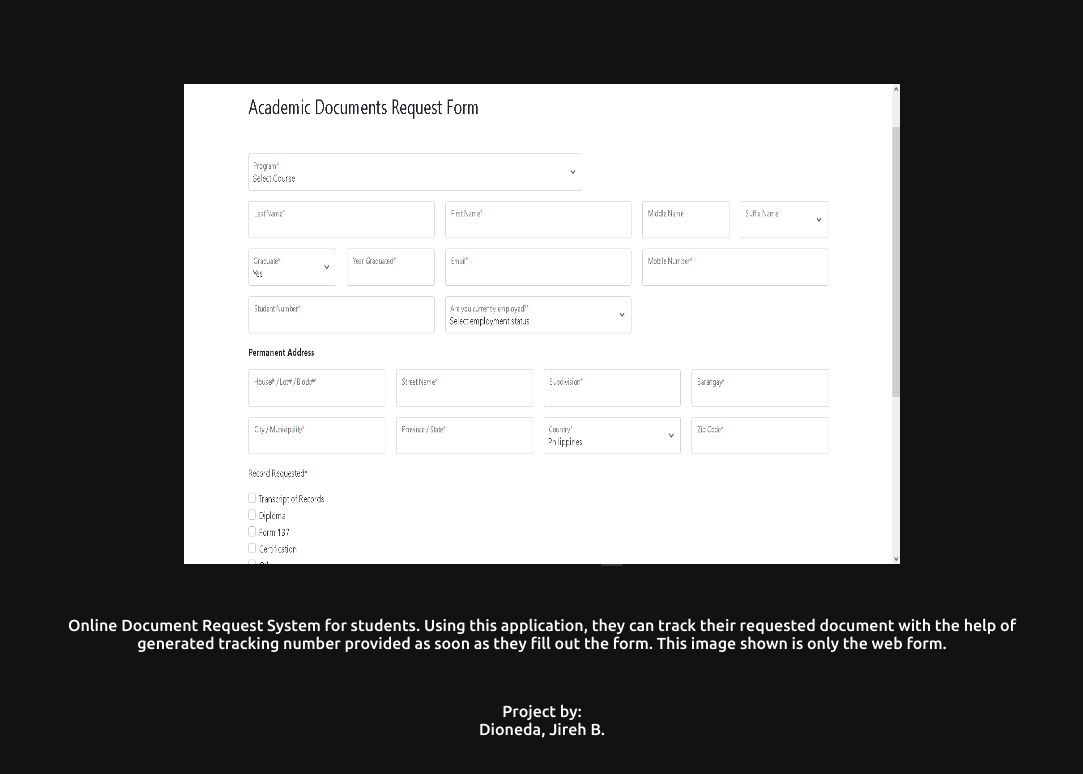
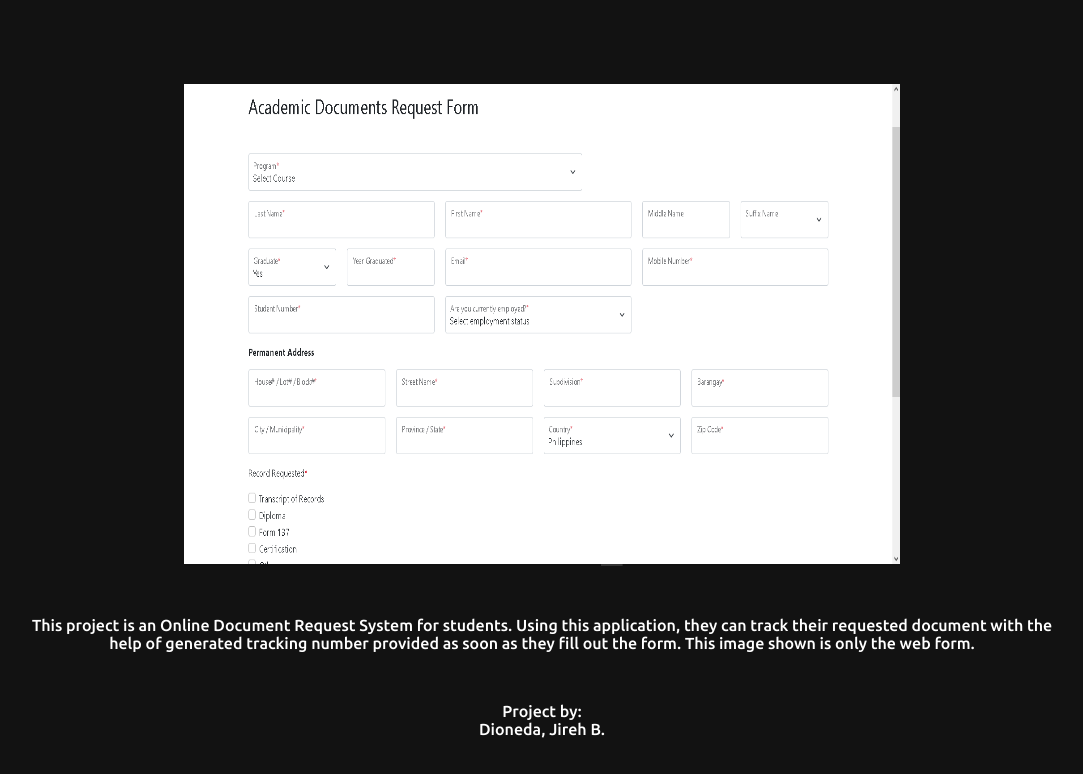
Before and after one commit to jrhdnd/PortfolioWebsite, a plain HTML site: page project1.html in a window 1280 px wide. Shown: the whole page, without its empty margins (98-1181 px from the left). Drawn offline with Linux system fonts and the light colour scheme.

Commit message:
Project update

```diff
--- a/project1.html
+++ b/project1.html
@@ -14,7 +14,7 @@
         <div class="project1_container bd-grid">
             <div class="project1">
                 <img src="tracking.PNG" alt="">
-                <p>Online Document Request System for students. Using this application, they can track their requested document with the help of
+                <p>This project is an Online Document Request System for students. Using this application, they can track their requested document with the help of
                    generated tracking number provided as soon as they fill out the form.
                    This image shown is only the web form.</p>
                 <p>Project by: <br>
@@ -23,6 +23,5 @@
         </div>
         </div>
    </section>
-
 </body>
 </html>
```
Also changed, not shown: project3.html (+1 -1 lines).
